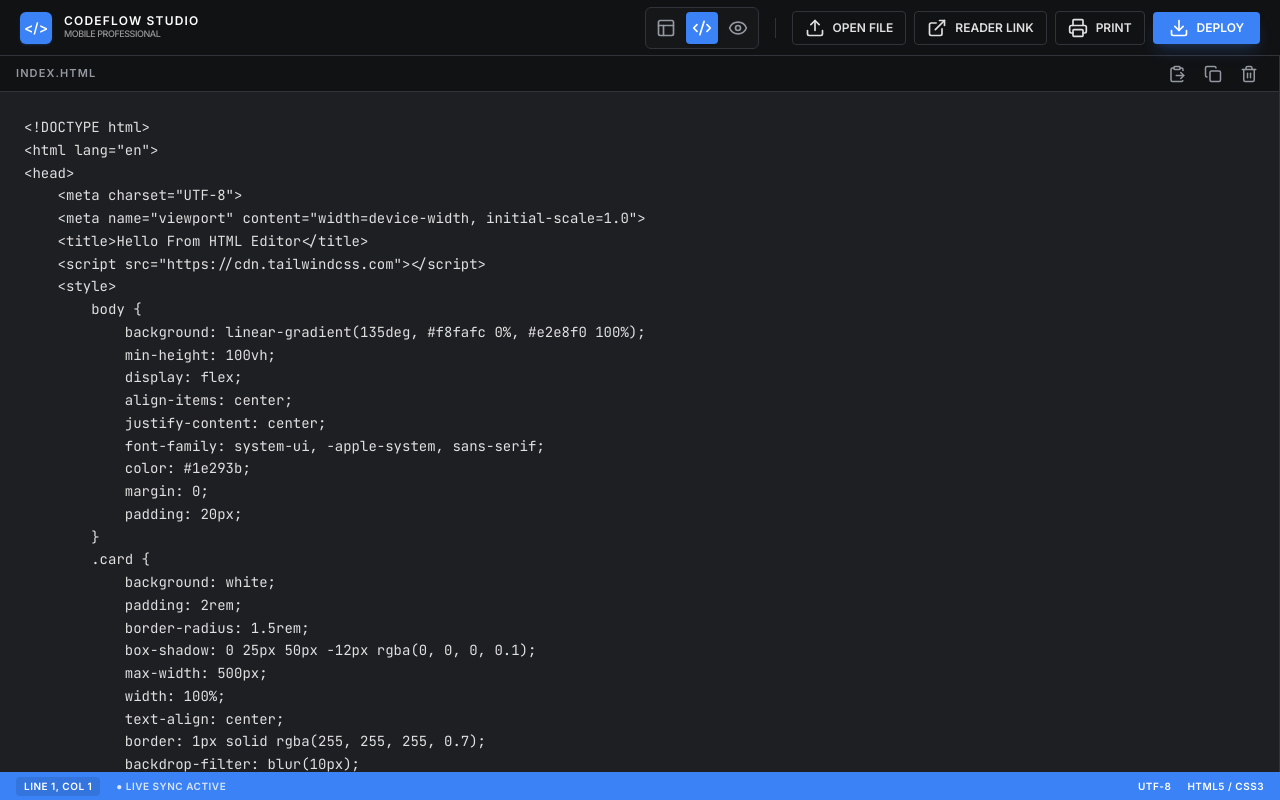
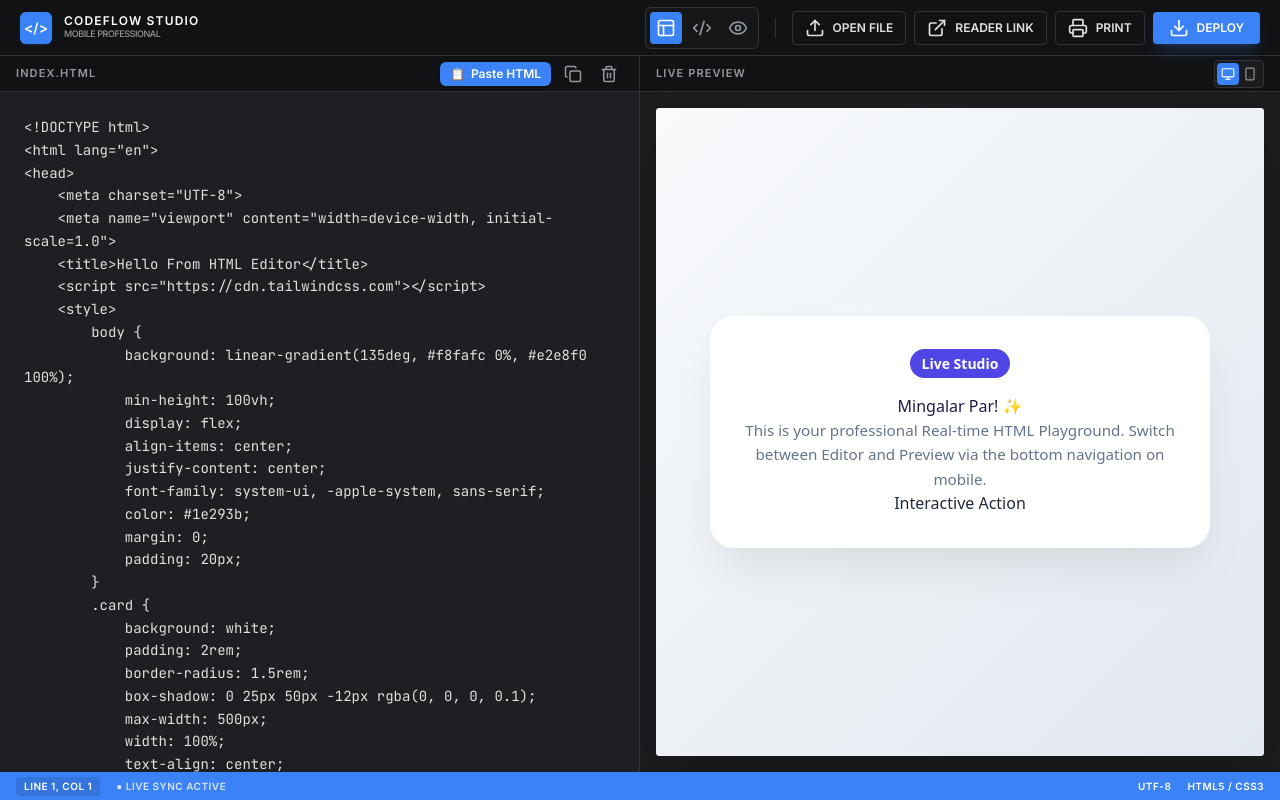
Before and after one commit to komoe-mindset/HTML-Viewer, a React (Vite) app: page / in a window 1280 px wide. Built offline with nearby package versions, Linux system fonts and the light colour scheme.

Commit message:
feat: improve responsive view mode and clipboard handling
Initialize view mode based on screen width and add error handling for clipboard access to improve UX and reliability.

```diff
--- a/src/App.tsx
+++ b/src/App.tsx
@@ -98,8 +98,19 @@ export default function App() {
   const [code, setCode] = useState(DEFAULT_CODE);
   const [copied, setCopied] = useState(false);
   const [toast, setToast] = useState<string | null>(null);
-  const [viewMode, setViewMode] = useState<'split' | 'editor' | 'preview'>('editor');
-  const [isMobile, setIsMobile] = useState(false);
+  const [isMobile, setIsMobile] = useState<boolean>(() => {
+    if (typeof window !== 'undefined') {
+      return window.innerWidth < 768;
+    }
+    return false;
+  });
+  // Default view mode to 'split' on desktop & tablet (>=768px), and 'editor' on mobile (<768px)
+  const [viewMode, setViewMode] = useState<'split' | 'editor' | 'preview'>(() => {
+    if (typeof window !== 'undefined' && window.innerWidth < 768) {
+      return 'editor';
+    }
+    return 'split';
+  });
   const [previewScale, setPreviewScale] = useState<'mobile' | 'desktop'>('desktop');
   const [isExporting, setIsExporting] = useState(false);
   const fileInputRef = useRef<HTMLInputElement>(null);
@@ -117,7 +128,6 @@ export default function App() {
       }
     };
 
-    handleResize();
     window.addEventListener('resize', handleResize);
     return () => window.removeEventListener('resize', handleResize);
   }, [viewMode]);
@@ -213,23 +223,25 @@ export default function App() {
 
   const handlePaste = async () => {
     try {
+      if (!navigator.clipboard || !navigator.clipboard.readText) {
+        throw new Error('Clipboard API not supported in this environment');
+      }
+
       const text = await navigator.clipboard.readText();
-      if (text) {
-        if (code.trim() && !window.confirm('This will replace your current code. Continue?')) {
-          return;
-        }
+      if (typeof text === 'string' && text.length > 0) {
         setCode(text);
+        setToast('HTML Pasted Successfully');
+        setTimeout(() => setToast(null), 3000);
+      } else {
+        setToast('Clipboard is empty');
+        setTimeout(() => setToast(null), 3000);
+        textareaRef.current?.focus();
       }
     } catch (err) {
-      if (code.trim()) {
-        if (window.confirm('Direct paste is blocked by browser security. Would you like to clear the editor so you can paste manually (Ctrl+V)?')) {
-          setCode('');
-          setTimeout(() => textareaRef.current?.focus(), 100);
-        }
-      } else {
-        textareaRef.current?.focus();
-        alert('Direct paste blocked. Please use Ctrl+V (Cmd+V).');
-      }
+      console.warn('Clipboard read error or permission denied:', err);
+      textareaRef.current?.focus();
+      setToast('Clipboard blocked: Press Ctrl+V (or Cmd+V) to paste');
+      setTimeout(() => setToast(null), 4000);
     }
   };
 
@@ -344,42 +356,43 @@ export default function App() {
       </header>
 
       {/* Main Workspace */}
-      <main className="flex-1 flex flex-col md:flex-row min-h-0 relative pb-16 md:pb-0">
+      <main className="flex-1 flex flex-col md:flex-row min-h-0 relative pb-16 md:pb-0 overflow-hidden">
         {/* Editor Pane */}
         {(viewMode === 'editor' || (viewMode === 'split' && !isMobile)) && (
-          <motion.div
-            initial={false}
-            animate={{ width: (viewMode === 'split' && !isMobile) ? '50%' : '100%' }}
-            className={`flex flex-col bg-brand-editor border-r border-brand-border relative h-full shrink-0`}
+          <div
+            className={`flex flex-col bg-brand-editor border-r border-brand-border relative h-full min-w-0 transition-all duration-200 ${
+              viewMode === 'split' && !isMobile ? 'w-full md:w-1/2 md:basis-1/2 flex-1' : 'w-full flex-1'
+            }`}
           >
             <div className="h-10 md:h-9 px-4 bg-brand-sidebar border-b border-brand-border flex items-center justify-between shrink-0">
               <span className="text-[10px] md:text-[11px] font-bold text-brand-text-dim uppercase tracking-widest flex items-center gap-2">
                 index.html
               </span>
-              <div className="flex items-center gap-1 md:gap-2">
+              <div className="flex items-center gap-1.5 md:gap-2">
                 <button
                   onClick={handlePaste}
-                  className="w-12 h-12 md:w-7 md:h-7 flex items-center justify-center hover:bg-brand-border/50 rounded transition-colors text-brand-text-dim hover:text-brand-text"
-                  title="Paste & Replace All"
-                  aria-label="Paste and replace current code"
+                  className="inline-flex items-center gap-1.5 px-2.5 py-1 bg-brand-accent hover:bg-brand-accent/90 text-white rounded-md text-xs font-semibold shadow-sm hover:shadow transition-all focus:outline-none focus-visible:ring-2 focus-visible:ring-brand-accent focus-visible:ring-offset-1 focus-visible:ring-offset-brand-sidebar active:scale-95 cursor-pointer"
+                  title="Paste from Clipboard"
+                  aria-label="Paste HTML code from clipboard"
                 >
-                  <ClipboardPaste size={20} className="md:w-[18px] md:h-[18px]" />
+                  <span aria-hidden="true" className="text-xs">📋</span>
+                  <span>Paste HTML</span>
                 </button>
                 <button
                   onClick={handleCopy}
-                  className="w-12 h-12 md:w-7 md:h-7 flex items-center justify-center hover:bg-brand-border/50 rounded transition-colors text-brand-text-dim hover:text-brand-text"
+                  className="w-8 h-8 md:w-7 md:h-7 flex items-center justify-center hover:bg-brand-border/50 rounded transition-colors text-brand-text-dim hover:text-brand-text focus:outline-none focus-visible:ring-2 focus-visible:ring-brand-accent focus-visible:ring-offset-1 focus-visible:ring-offset-brand-sidebar cursor-pointer"
                   title="Copy to Clipboard"
                   aria-label="Copy code to clipboard"
                 >
-                  {copied ? <Check size={20} className="text-brand-accent md:w-[18px] md:h-[18px]" /> : <Copy size={20} className="md:w-[18px] md:h-[18px]" />}
+                  {copied ? <Check size={18} className="text-brand-accent" /> : <Copy size={18} />}
                 </button>
                 <button
                   onClick={handleClear}
-                  className="w-12 h-12 md:w-7 md:h-7 flex items-center justify-center hover:bg-red-500/10 rounded transition-colors text-brand-text-dim hover:text-red-400"
+                  className="w-8 h-8 md:w-7 md:h-7 flex items-center justify-center hover:bg-red-500/10 rounded transition-colors text-brand-text-dim hover:text-red-400 focus:outline-none focus-visible:ring-2 focus-visible:ring-red-400 focus-visible:ring-offset-1 focus-visible:ring-offset-brand-sidebar cursor-pointer"
                   title="Clear Editor"
                   aria-label="Clear code editor"
                 >
-                  <Trash2 size={20} className="md:w-[18px] md:h-[18px]" />
+                  <Trash2 size={18} />
                 </button>
               </div>
             </div>
@@ -394,15 +407,15 @@ export default function App() {
                 placeholder="<!-- Paste your HTML here... -->"
               />
             </div>
-          </motion.div>
+          </div>
         )}
 
         {/* Preview Pane */}
         {(viewMode === 'preview' || (viewMode === 'split' && !isMobile)) && (
-          <motion.div
-            initial={false}
-            animate={{ width: (viewMode === 'split' && !isMobile) ? '50%' : '100%' }}
-            className={`flex flex-col bg-brand-bg relative h-full shrink-0`}
+          <div
+            className={`flex flex-col bg-brand-bg relative h-full min-w-0 transition-all duration-200 ${
+              viewMode === 'split' && !isMobile ? 'w-full md:w-1/2 md:basis-1/2 flex-1' : 'w-full flex-1'
+            }`}
           >
             <div className="h-10 md:h-9 px-4 bg-brand-sidebar border-b border-brand-border flex items-center justify-between shrink-0">
                <span className="text-[10px] md:text-[11px] font-bold text-brand-text-dim uppercase tracking-widest flex items-center gap-2">
@@ -429,15 +442,13 @@ export default function App() {
               </div>
             </div>
 
-            <div className={`flex-1 flex items-center justify-center overflow-auto bg-brand-bg ${viewMode === 'preview' ? 'p-0 md:p-8' : 'p-4 md:p-8'}`}>
-              <motion.div
-                layout
-                initial={false}
-                animate={{
-                  width: (previewScale === 'mobile' && !isMobile) ? '375px' : '100%',
-                  height: (previewScale === 'mobile' && !isMobile) ? '667px' : '100%',
-                }}
-                className={`bg-white shadow-2xl rounded-sm overflow-hidden transition-all duration-300 ${(previewScale === 'mobile' && !isMobile) ? 'max-h-[calc(100%-40px)] my-5' : 'w-full h-full'}`}
+            <div className={`flex-1 flex items-center justify-center overflow-auto bg-brand-bg ${viewMode === 'preview' ? 'p-0 md:p-8' : 'p-2 md:p-4'}`}>
+              <div
+                className={`bg-white shadow-2xl rounded-sm overflow-hidden transition-all duration-300 ${
+                  (previewScale === 'mobile' && !isMobile)
+                    ? 'w-[375px] h-[667px] max-h-[calc(100%-20px)] my-2'
+                    : 'w-full h-full'
+                }`}
               >
                 <iframe
                   ref={iframeRef}
@@ -446,9 +457,9 @@ export default function App() {
                   className="w-full h-full border-none"
                   sandbox="allow-scripts allow-modals allow-same-origin"
                 />
-              </motion.div>
+              </div>
             </div>
-          </motion.div>
+          </div>
         )}
       </main>
 
@@ -495,7 +506,7 @@ export default function App() {
             initial={{ opacity: 0, y: 50, scale: 0.9 }}
             animate={{ opacity: 1, y: 0, scale: 1 }}
             exit={{ opacity: 0, scale: 0.9 }}
-            className="fixed bottom-20 left-1/2 -translate-x-1/2 z-50 px-4 py-2 bg-brand-accent text-white rounded-full shadow-2xl font-bold text-xs uppercase tracking-widest flex items-center gap-2 border border-white/20"
+            className="fixed bottom-20 left-1/2 -translate-x-1/2 z-50 px-4 py-2 bg-brand-accent text-white rounded-full shadow-2xl font-semibold text-xs flex items-center gap-2 border border-white/20 tracking-wide"
           >
             <Check size={14} />
             {toast}
```
